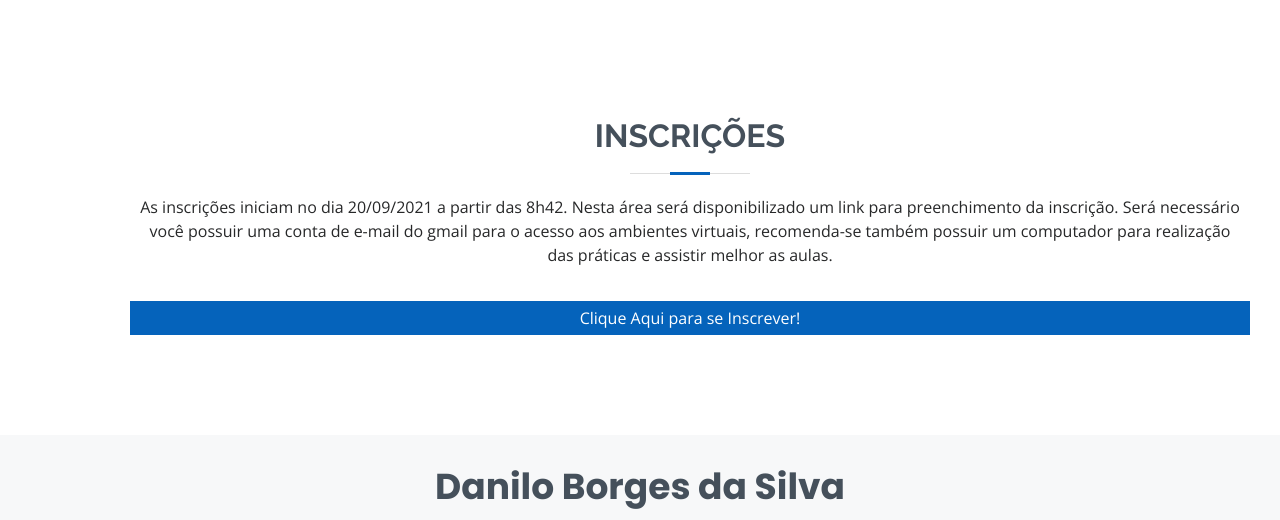
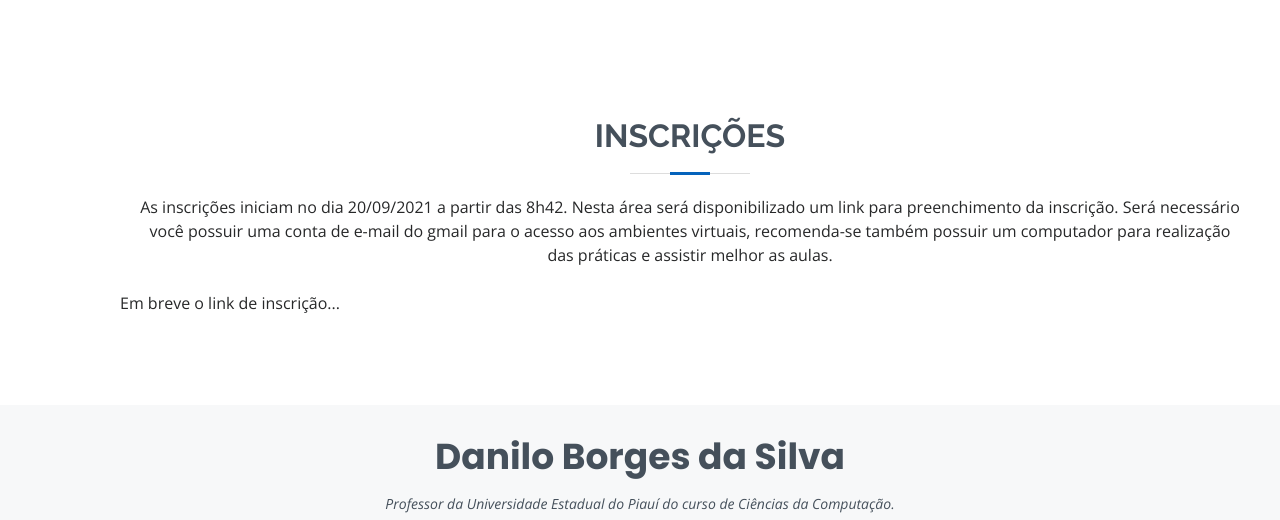
Before and after one commit to danilob/programatodos, a plain HTML site: page index.html in a window 1280 px wide. Shown: the part 1646-2166 px from the top of the page. Drawn offline with nearby package versions, Linux system fonts and the light colour scheme.

Commit message:
criaçao do link automatico com hora certa

```diff
--- a/index.html
+++ b/index.html
@@ -260,7 +260,7 @@
 
 
   <script>
-    var startTime = new Date('2021-09-19 11:05:00 PM');
+    var startTime = new Date('2021-09-20 08:42:00 AM');
 
     function displayTime() {
       let date = new Date();
```
